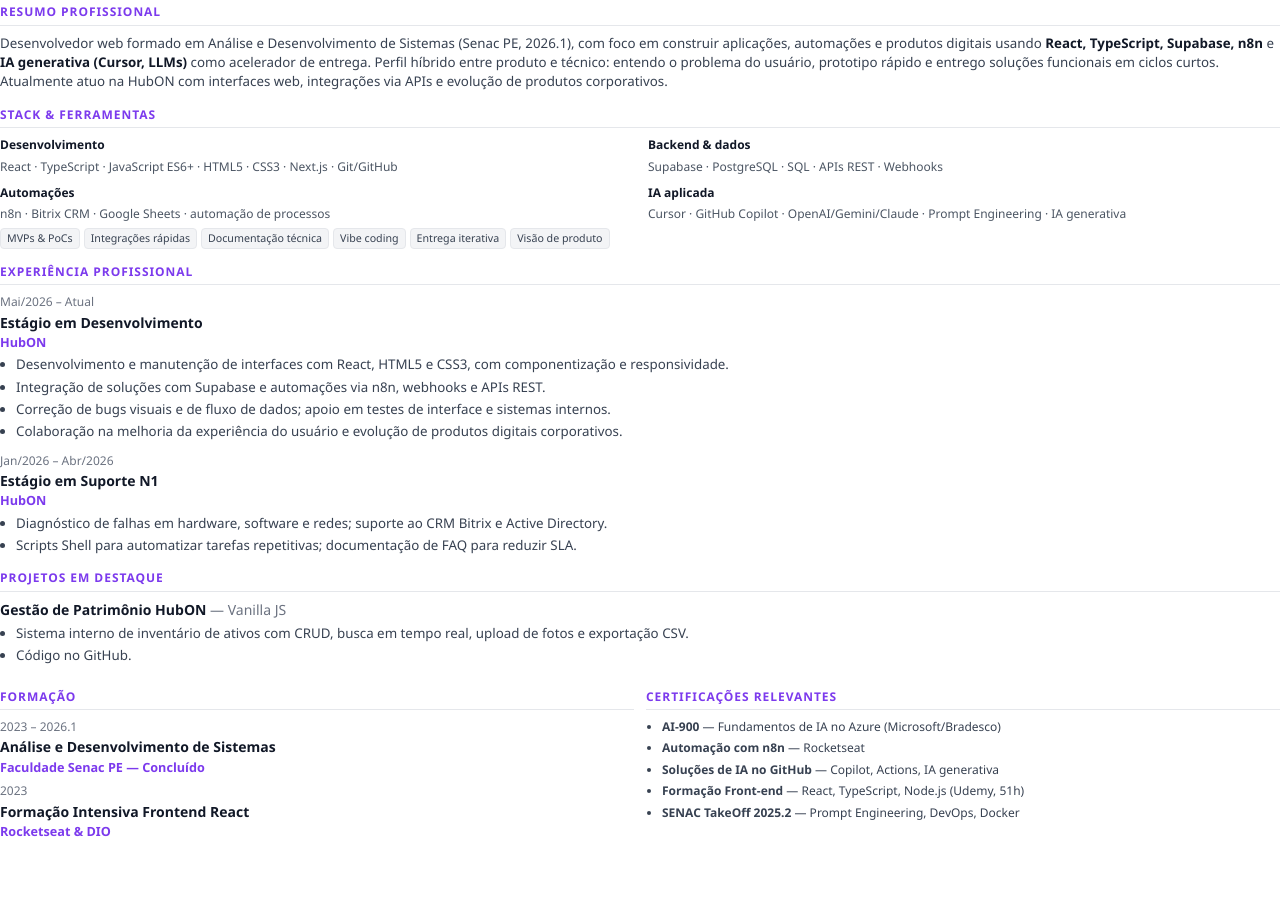
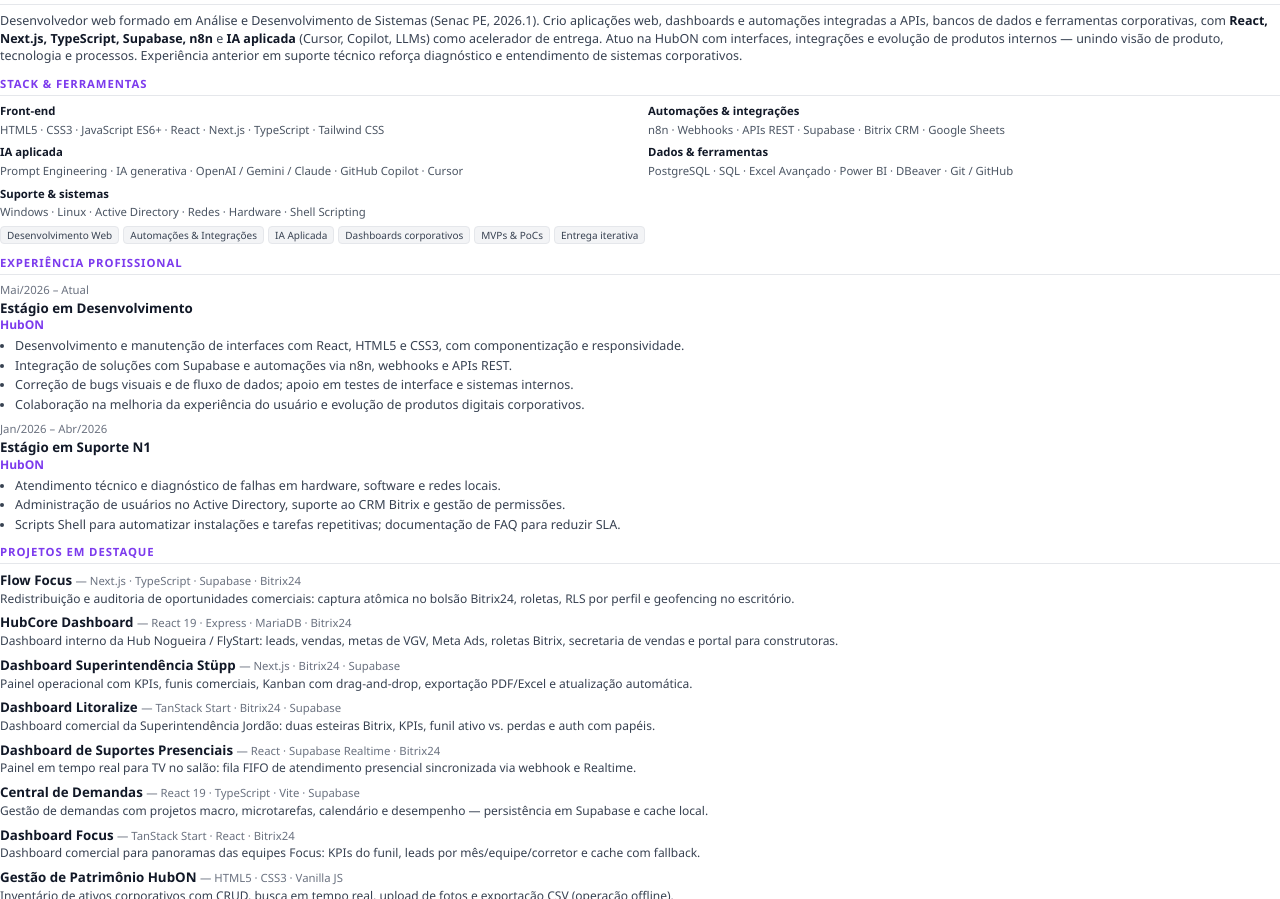
Before and after one commit to RafaelADSdev/Site-curriculo-, a plain HTML site: page curriculo.html in a window 1280 px wide. Shown: the part 135-1034 px from the top of the page. Before the commit the page ends 985 px from the top, so only its background shows below. Drawn offline with Linux system fonts and the light colour scheme.

Commit message:
Atualizar PDF do currículo com os projetos e certificados do site.
Co-authored-by: Cursor <cursoragent@cursor.com>

```diff
--- a/curriculo.html
+++ b/curriculo.html
@@ -4,95 +4,97 @@
     <meta charset="UTF-8">
     <title>Rafael Arcanjo — Desenvolvedor Web &amp; IA Aplicada</title>
     <style>
-        @page { size: A4; margin: 14mm 16mm; }
+        @page { size: A4; margin: 12mm 14mm; }
         * { box-sizing: border-box; margin: 0; padding: 0; }
         body {
             font-family: "Segoe UI", Inter, Arial, sans-serif;
-            font-size: 10pt;
-            line-height: 1.45;
+            font-size: 9.4pt;
+            line-height: 1.4;
             color: #1f2937;
             background: #fff;
         }
-        h1 { font-size: 22pt; font-weight: 700; color: #111827; letter-spacing: -0.02em; }
+        h1 { font-size: 20pt; font-weight: 700; color: #111827; letter-spacing: -0.02em; }
         h2 {
-            font-size: 9pt;
+            font-size: 8.5pt;
             font-weight: 700;
             text-transform: uppercase;
             letter-spacing: 0.08em;
             color: #7c3aed;
             border-bottom: 1.5px solid #e5e7eb;
-            padding-bottom: 4px;
-            margin: 14px 0 8px;
+            padding-bottom: 3px;
+            margin: 11px 0 7px;
         }
-        h3 { font-size: 10.5pt; font-weight: 600; color: #111827; }
-        p { margin-bottom: 6px; color: #374151; }
-        ul { margin: 4px 0 8px 16px; color: #374151; }
-        li { margin-bottom: 3px; }
-        .header { margin-bottom: 12px; }
-        .subtitle { font-size: 11pt; font-weight: 600; color: #4b5563; margin: 4px 0 8px; }
+        h3 { font-size: 10pt; font-weight: 600; color: #111827; }
+        p { margin-bottom: 5px; color: #374151; }
+        ul { margin: 3px 0 6px 15px; color: #374151; }
+        li { margin-bottom: 2px; }
+        .header { margin-bottom: 8px; }
+        .subtitle { font-size: 10.5pt; font-weight: 600; color: #4b5563; margin: 3px 0 6px; }
         .contact {
-            font-size: 9pt;
+            font-size: 8.5pt;
             color: #4b5563;
-            margin-bottom: 4px;
-            line-height: 1.6;
+            margin-bottom: 2px;
+            line-height: 1.55;
         }
         .contact span + span::before {
             content: " · ";
             color: #9ca3af;
         }
-        .summary { font-size: 10pt; }
-        .meta { font-size: 9pt; color: #6b7280; margin-bottom: 2px; }
-        .company { font-size: 9.5pt; color: #7c3aed; font-weight: 600; margin-bottom: 4px; }
-        .job { margin-bottom: 10px; page-break-inside: avoid; }
+        .summary { font-size: 9.4pt; }
+        .meta { font-size: 8.5pt; color: #6b7280; margin-bottom: 1px; }
+        .company { font-size: 9pt; color: #7c3aed; font-weight: 600; margin-bottom: 3px; }
+        .job { margin-bottom: 8px; page-break-inside: avoid; }
         .skills-grid {
             display: grid;
             grid-template-columns: 1fr 1fr;
-            gap: 8px 16px;
+            gap: 6px 16px;
             margin-bottom: 4px;
         }
         .skill-group strong {
             display: block;
-            font-size: 9pt;
+            font-size: 8.5pt;
             color: #111827;
-            margin-bottom: 3px;
+            margin-bottom: 2px;
         }
-        .skill-group span { font-size: 9pt; color: #4b5563; }
-        .pills { display: flex; flex-wrap: wrap; gap: 4px; margin-top: 4px; }
+        .skill-group span { font-size: 8.5pt; color: #4b5563; }
+        .pills { display: flex; flex-wrap: wrap; gap: 4px; margin-top: 5px; }
         .pill {
-            font-size: 8pt;
+            font-size: 7.5pt;
             background: #f3f4f6;
             border: 1px solid #e5e7eb;
             border-radius: 4px;
-            padding: 2px 6px;
+            padding: 1px 6px;
             color: #374151;
         }
-        .project { margin-bottom: 8px; page-break-inside: avoid; }
-        .project h3 { margin-bottom: 2px; }
+        .project { margin-bottom: 6px; page-break-inside: avoid; }
+        .project h3 { margin-bottom: 1px; }
+        .project .stack { font-weight: 400; color: #6b7280; font-size: 8.5pt; }
+        .project p { margin-bottom: 0; font-size: 9pt; }
         .two-col {
             display: grid;
             grid-template-columns: 1fr 1fr;
             gap: 12px;
         }
-        .cert-list { font-size: 9pt; }
-        .cert-list li { margin-bottom: 4px; }
+        .cert-list { font-size: 8.5pt; }
+        .cert-list li { margin-bottom: 3px; }
         .highlight { color: #111827; font-weight: 600; }
         .badge {
             display: inline-block;
-            font-size: 8pt;
+            font-size: 7.5pt;
             font-weight: 600;
             color: #7c3aed;
             background: #f5f3ff;
             border: 1px solid #ddd6fe;
             border-radius: 4px;
             padding: 2px 8px;
-            margin-bottom: 8px;
+            margin-bottom: 6px;
         }
     </style>
 </head>
 <body>
 
     <header class="header">
-        <span class="badge">Disponível para novas oportunidades · Recife, PE</span>
+        <span class="badge">Disponível para novos projetos · Recife, PE</span>
         <h1>Rafael Arcanjo</h1>
         <p class="subtitle">Desenvolvedor Web · Automações e IA Aplicada</p>
         <p class="contact">
@@ -106,11 +108,12 @@
     <section>
         <h2>Resumo profissional</h2>
         <p class="summary">
-            Desenvolvedor web formado em Análise e Desenvolvimento de Sistemas (Senac PE, 2026.1), com foco em
-            construir aplicações, automações e produtos digitais usando <span class="highlight">React, TypeScript, Supabase, n8n</span>
-            e <span class="highlight">IA generativa (Cursor, LLMs)</span> como acelerador de entrega. Perfil híbrido entre
-            produto e técnico: entendo o problema do usuário, prototipo rápido e entrego soluções funcionais em ciclos curtos.
-            Atualmente atuo na HubON com interfaces web, integrações via APIs e evolução de produtos corporativos.
+            Desenvolvedor web formado em Análise e Desenvolvimento de Sistemas (Senac PE, 2026.1).
+            Crio aplicações web, dashboards e automações integradas a APIs, bancos de dados e ferramentas corporativas,
+            com <span class="highlight">React, Next.js, TypeScript, Supabase, n8n</span> e
+            <span class="highlight">IA aplicada</span> (Cursor, Copilot, LLMs) como acelerador de entrega.
+            Atuo na HubON com interfaces, integrações e evolução de produtos internos — unindo visão de produto,
+            tecnologia e processos. Experiência anterior em suporte técnico reforça diagnóstico e entendimento de sistemas corporativos.
         </p>
     </section>
 
@@ -118,29 +121,33 @@
         <h2>Stack &amp; ferramentas</h2>
         <div class="skills-grid">
             <div class="skill-group">
-                <strong>Desenvolvimento</strong>
-                <span>React · TypeScript · JavaScript ES6+ · HTML5 · CSS3 · Next.js · Git/GitHub</span>
+                <strong>Front-end</strong>
+                <span>HTML5 · CSS3 · JavaScript ES6+ · React · Next.js · TypeScript · Tailwind CSS</span>
             </div>
             <div class="skill-group">
-                <strong>Backend &amp; dados</strong>
-                <span>Supabase · PostgreSQL · SQL · APIs REST · Webhooks</span>
-            </div>
-            <div class="skill-group">
-                <strong>Automações</strong>
-                <span>n8n · Bitrix CRM · Google Sheets · automação de processos</span>
+                <strong>Automações &amp; integrações</strong>
+                <span>n8n · Webhooks · APIs REST · Supabase · Bitrix CRM · Google Sheets</span>
             </div>
             <div class="skill-group">
                 <strong>IA aplicada</strong>
-                <span>Cursor · GitHub Copilot · OpenAI/Gemini/Claude · Prompt Engineering · IA generativa</span>
+                <span>Prompt Engineering · IA generativa · OpenAI / Gemini / Claude · GitHub Copilot · Cursor</span>
+            </div>
+            <div class="skill-group">
+                <strong>Dados &amp; ferramentas</strong>
+                <span>PostgreSQL · SQL · Excel Avançado · Power BI · DBeaver · Git / GitHub</span>
+            </div>
+            <div class="skill-group">
+                <strong>Suporte &amp; sistemas</strong>
+                <span>Windows · Linux · Active Directory · Redes · Hardware · Shell Scripting</span>
             </div>
         </div>
         <div class="pills">
+            <span class="pill">Desenvolvimento Web</span>
+            <span class="pill">Automações &amp; Integrações</span>
+            <span class="pill">IA Aplicada</span>
+            <span class="pill">Dashboards corporativos</span>
             <span class="pill">MVPs &amp; PoCs</span>
-            <span class="pill">Integrações rápidas</span>
-            <span class="pill">Documentação técnica</span>
-            <span class="pill">Vibe coding</span>
             <span class="pill">Entrega iterativa</span>
-            <span class="pill">Visão de produto</span>
         </div>
     </section>
 
@@ -164,8 +171,9 @@
             <h3>Estágio em Suporte N1</h3>
             <div class="company">HubON</div>
             <ul>
-                <li>Diagnóstico de falhas em hardware, software e redes; suporte ao CRM Bitrix e Active Directory.</li>
-                <li>Scripts Shell para automatizar tarefas repetitivas; documentação de FAQ para reduzir SLA.</li>
+                <li>Atendimento técnico e diagnóstico de falhas em hardware, software e redes locais.</li>
+                <li>Administração de usuários no Active Directory, suporte ao CRM Bitrix e gestão de permissões.</li>
+                <li>Scripts Shell para automatizar instalações e tarefas repetitivas; documentação de FAQ para reduzir SLA.</li>
             </ul>
         </article>
     </section>
@@ -174,11 +182,48 @@
         <h2>Projetos em destaque</h2>
 
         <article class="project">
-            <h3>Gestão de Patrimônio HubON <span style="font-weight:400;color:#6b7280;">— Vanilla JS</span></h3>
-            <ul>
-                <li>Sistema interno de inventário de ativos com CRUD, busca em tempo real, upload de fotos e exportação CSV.</li>
-                <li>Código no GitHub.</li>
-            </ul>
+            <h3>Flow Focus <span class="stack">— Next.js · TypeScript · Supabase · Bitrix24</span></h3>
+            <p>Redistribuição e auditoria de oportunidades comerciais: captura atômica no bolsão Bitrix24, roletas, RLS por perfil e geofencing no escritório.</p>
+        </article>
+
+        <article class="project">
+            <h3>HubCore Dashboard <span class="stack">— React 19 · Express · MariaDB · Bitrix24</span></h3>
+            <p>Dashboard interno da Hub Nogueira / FlyStart: leads, vendas, metas de VGV, Meta Ads, roletas Bitrix, secretaria de vendas e portal para construtoras.</p>
+        </article>
+
+        <article class="project">
+            <h3>Dashboard Superintendência Stüpp <span class="stack">— Next.js · Bitrix24 · Supabase</span></h3>
+            <p>Painel operacional com KPIs, funis comerciais, Kanban com drag-and-drop, exportação PDF/Excel e atualização automática.</p>
+        </article>
+
+        <article class="project">
+            <h3>Dashboard Litoralize <span class="stack">— TanStack Start · Bitrix24 · Supabase</span></h3>
+            <p>Dashboard comercial da Superintendência Jordão: duas esteiras Bitrix, KPIs, funil ativo vs. perdas e auth com papéis.</p>
+        </article>
+
+        <article class="project">
+            <h3>Dashboard de Suportes Presenciais <span class="stack">— React · Supabase Realtime · Bitrix24</span></h3>
+            <p>Painel em tempo real para TV no salão: fila FIFO de atendimento presencial sincronizada via webhook e Realtime.</p>
+        </article>
+
+        <article class="project">
+            <h3>Central de Demandas <span class="stack">— React 19 · TypeScript · Vite · Supabase</span></h3>
+            <p>Gestão de demandas com projetos macro, microtarefas, calendário e desempenho — persistência em Supabase e cache local.</p>
+        </article>
+
+        <article class="project">
+            <h3>Dashboard Focus <span class="stack">— TanStack Start · React · Bitrix24</span></h3>
+            <p>Dashboard comercial para panoramas das equipes Focus: KPIs do funil, leads por mês/equipe/corretor e cache com fallback.</p>
+        </article>
+
+        <article class="project">
+            <h3>Gestão de Patrimônio HubON <span class="stack">— HTML5 · CSS3 · Vanilla JS</span></h3>
+            <p>Inventário de ativos corporativos com CRUD, busca em tempo real, upload de fotos e exportação CSV (operação offline).</p>
+        </article>
+
+        <article class="project">
+            <h3>BBTS – Carbon Credits <span class="stack">— JavaScript · MetaMask · Ethereum</span></h3>
+            <p>Plataforma para monitorar emissões de CO₂ e tokenizar créditos de carbono na rede Ethereum.</p>
         </article>
     </section>
 
@@ -200,11 +245,13 @@
         <section>
             <h2>Certificações relevantes</h2>
             <ul class="cert-list">
+                <li><strong>Formação Front-end</strong> — React, TypeScript, Node.js (Udemy, 51,5h)</li>
                 <li><strong>AI-900</strong> — Fundamentos de IA no Azure (Microsoft/Bradesco)</li>
+                <li><strong>Soluções de IA no GitHub</strong> — Copilot, Actions, IA generativa</li>
                 <li><strong>Automação com n8n</strong> — Rocketseat</li>
-                <li><strong>Soluções de IA no GitHub</strong> — Copilot, Actions, IA generativa</li>
-                <li><strong>Formação Front-end</strong> — React, TypeScript, Node.js (Udemy, 51h)</li>
                 <li><strong>SENAC TakeOff 2025.2</strong> — Prompt Engineering, DevOps, Docker</li>
+                <li><strong>Gerenciamento de Ameaças Cibernéticas</strong> — Cisco</li>
+                <li><strong>CPNordeste</strong> — Campus Party Brasil (participação presencial)</li>
             </ul>
         </section>
     </div>
```
Also changed, not shown: 1 other file.
